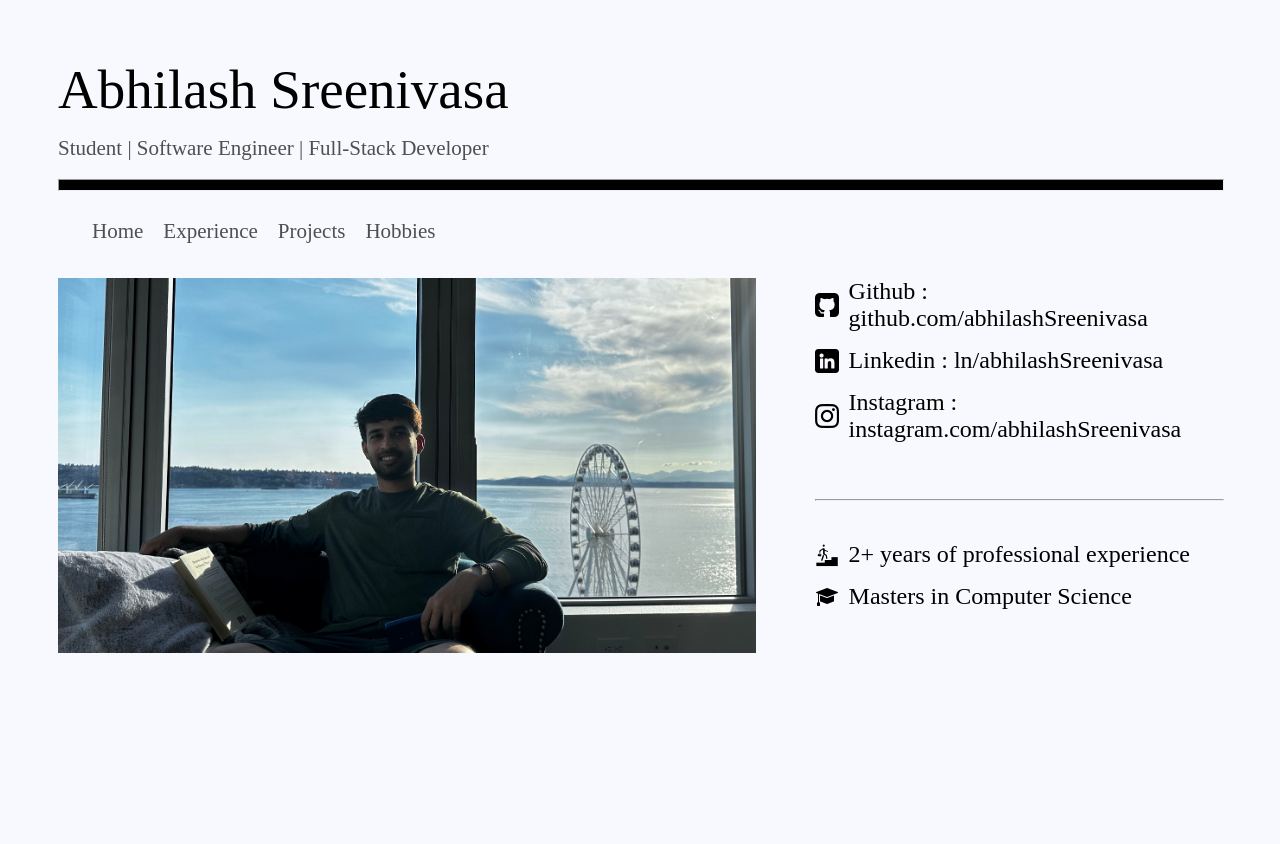
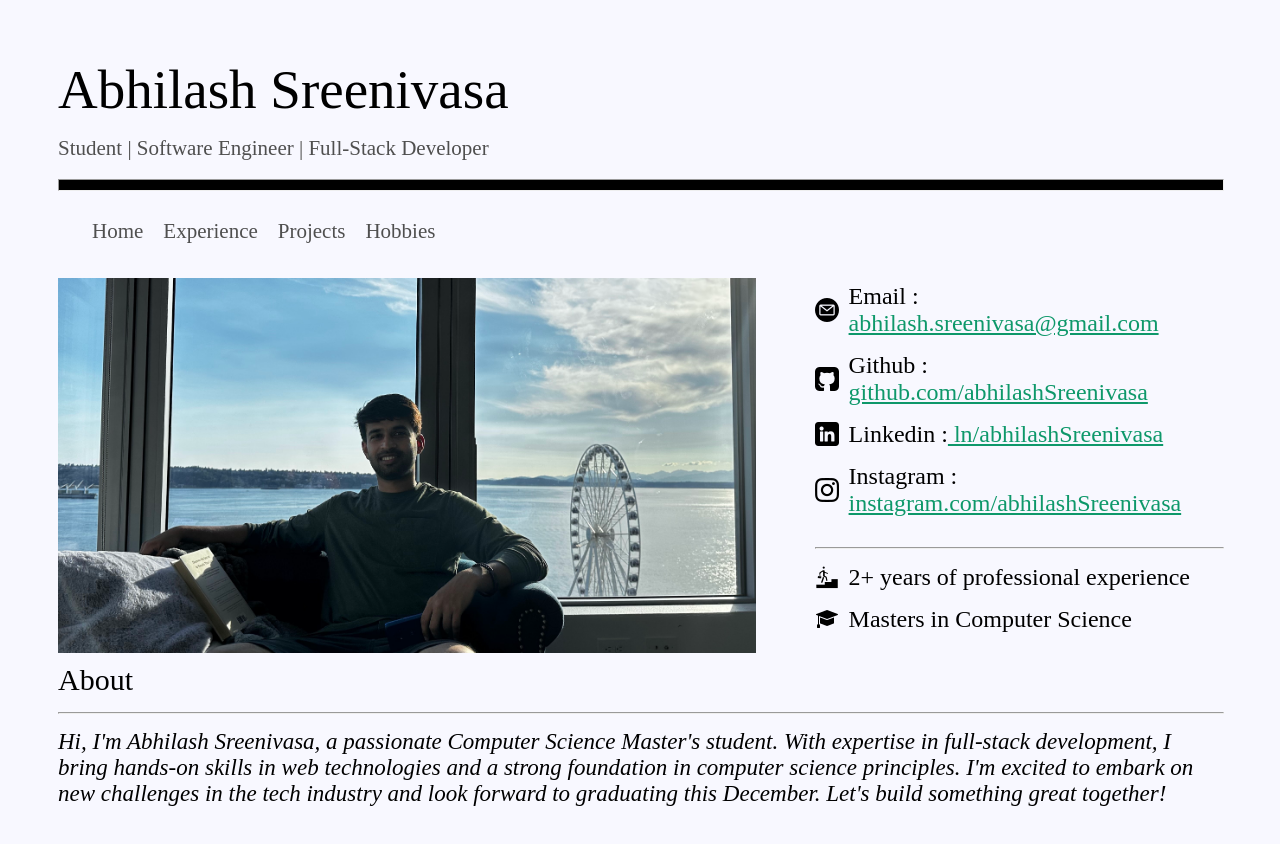
Before and after one commit to abhilashSreenivasa/portfolio, a React (Create React App) app: page / in a window 1280 px wide. Shown: the top 844 px of the page. Before the commit the page ends 800 px from the top, so only its background shows below. Built offline with nearby package versions, Linux system fonts and the light colour scheme.

Commit message:
Added about section,identity section closes #2

```diff
--- a/package.json
+++ b/package.json
@@ -40,5 +40,8 @@
       "last 1 firefox version",
       "last 1 safari version"
     ]
+  },
+  "devDependencies": {
+    "@babel/plugin-proposal-private-property-in-object": "^7.21.11"
   }
 }
--- a/src/App.css
+++ b/src/App.css
@@ -29,18 +29,21 @@ html{
 }
 #headshot{
   width:60%;
-  height:35%;
+  height:100%;
   margin-right:5%;
 }
 .main-content{
   display:flex;
   margin-top: 15px;
   font-size: 24px;
+  height:35%;
+  margin-bottom: 10px;
 }
 .main-content-links{
   display: flex;
   flex-direction: column;
   justify-content: left;
+  align-self: center;
 }
 .main-content-links-data{
   display: flex;
@@ -53,6 +56,15 @@ html{
 }
 .hr-small{
   width:100%;
-  margin-top:10%;
-  margin-bottom: 10%;
+  margin-top:15px;
+  margin-bottom: 15px;
 }
+.a-link{
+  color:rgb(14, 152, 106);
+}
+.header-h3{
+  font-size: 30px;
+}
+.info-text{
+  font-size:23px;
+}
--- a/src/pages/HomePage.jsx
+++ b/src/pages/HomePage.jsx
@@ -11,17 +11,21 @@ function Home() {
       <div className='main-content'>
         <img src="headshot.jpeg" id='headshot'></img>
         <div className='main-content-links'>
+             <div className='main-content-links-data'>
+                <img className='icon' src='icons/email.png'></img>
+                <span>Email : <a className='a-link' href='mailto:abhilash.sreenivasa@gmail.com'> abhilash.sreenivasa@gmail.com </a></span>
+            </div>
             <div className='main-content-links-data'>
                 <img className='icon' src='icons/github-sign.png'></img>
-                <span> Github : github.com/abhilashSreenivasa </span>
+                <span>Github : <a className='a-link' href='https://github.com/abhilashSreenivasa/'>  github.com/abhilashSreenivasa </a></span>
             </div>
             <div className='main-content-links-data'>
                 <img className='icon' src='icons/linkedin.png'></img>
-                <span> Linkedin : ln/abhilashSreenivasa </span>
+                <span> Linkedin :<a className='a-link' href='https://www.linkedin.com/in/abhilash-sreenivasa-1b5256177/'> ln/abhilashSreenivasa</a> </span>
             </div>
             <div className='main-content-links-data'>
                 <img className='icon' src='icons/instagram.png'></img>
-                <span> Instagram : instagram.com/abhilashSreenivasa </span>
+                <span> Instagram :<a className='a-link' href='https://www.instagram.com/abhilash_sreeenivas/'> instagram.com/abhilashSreenivasa </a> </span>
             </div>
             <hr className='hr-small'/>
             <div className='main-content-links-data'>
@@ -32,11 +36,17 @@ function Home() {
                 <img className='icon' src='icons/mortarboard.png'></img>
                 <span> Masters in Computer Science</span>
             </div>
+        </div>
 
-
-        </div>
       </div>
-
+      <div className='header-h3'>About</div>
+      <hr className='hr-small'/>
+      <div>
+        <div className='info-text'><i>Hi, I'm Abhilash Sreenivasa, a passionate Computer Science Master's student.
+With expertise in full-stack development, I bring hands-on skills in web technologies and a strong foundation in computer science principles.
+I'm excited to embark on new challenges in the tech industry and look forward to graduating this December. Let's build something great together!
+</i></div>
+      </div>
     </div>
   );
 }
```
Also changed, not shown: public/icons/email.png (added), 1 other file (tests, documents, lock files or other folders).
